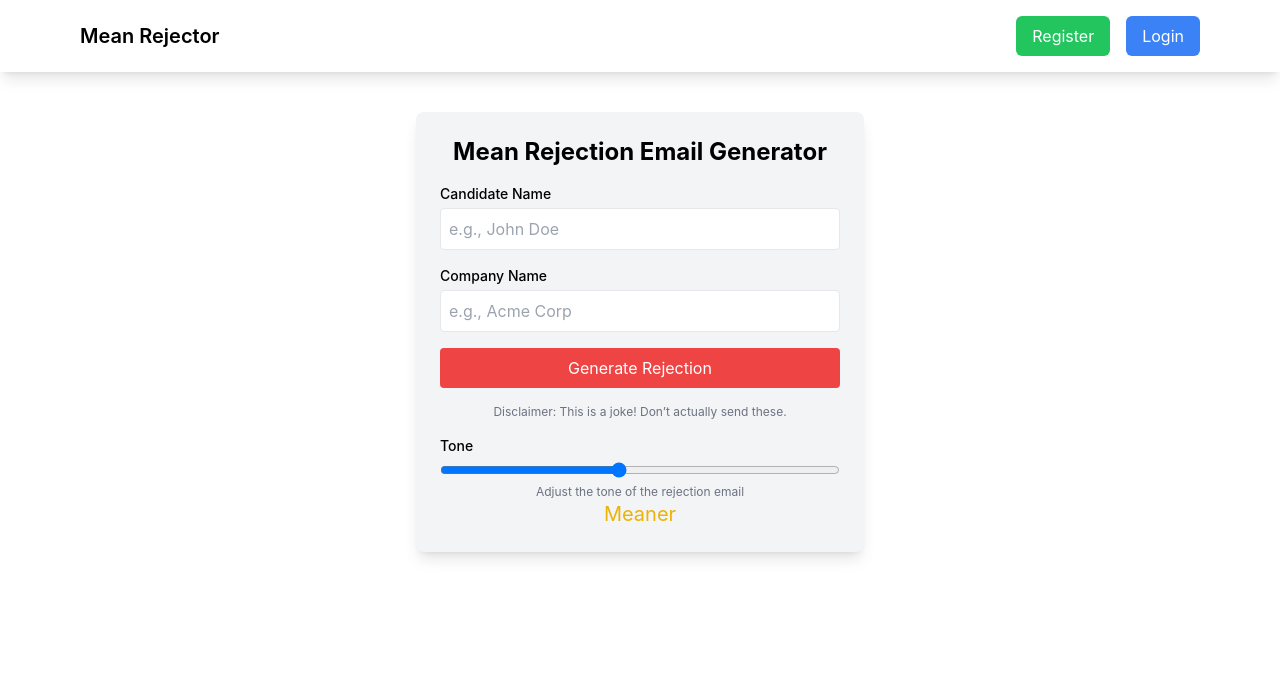
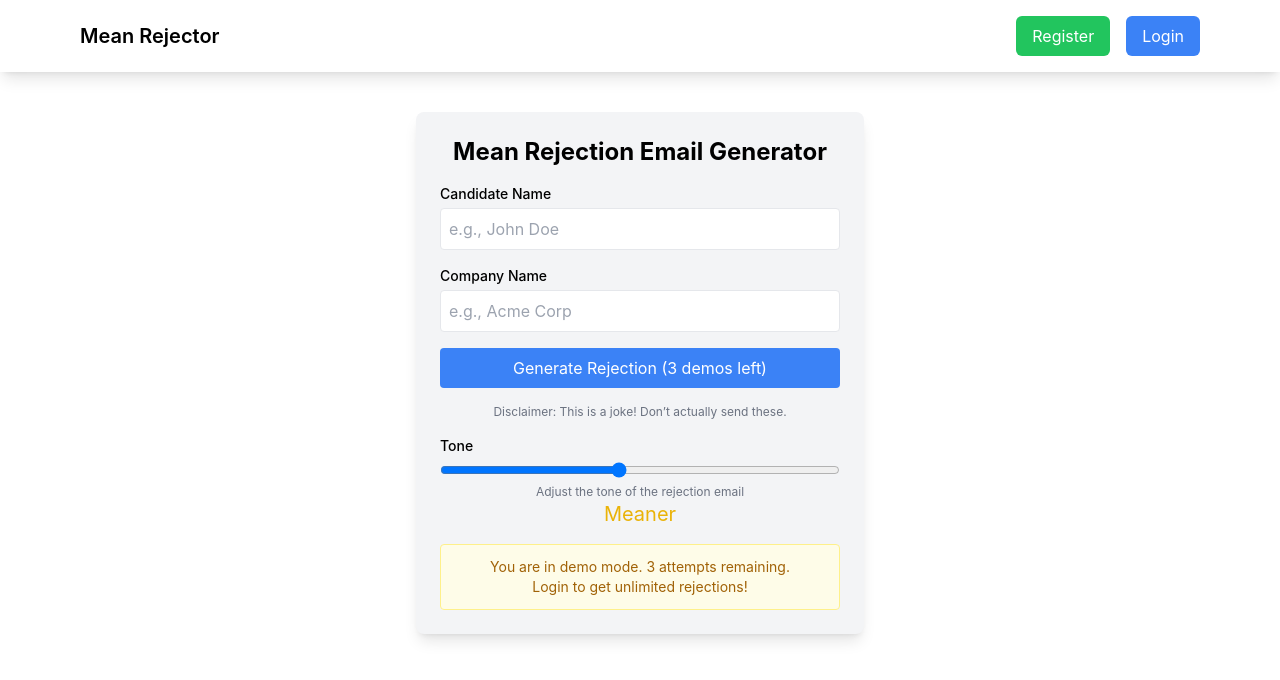
Before and after one commit to dipanc1/mean-rejection-email-generator, a React (Create React App) app in the folder mean-rejection-email-generator/: page / in a window 1280 px wide. Shown: the top 680 px of the page. Built offline with nearby package versions, Linux system fonts and the light colour scheme.

Commit message:
feat: implement authentication context and integrate demo mode handling in RejectionForm component

```diff
--- a/mean-rejection-email-generator/src/App.jsx
+++ b/mean-rejection-email-generator/src/App.jsx
@@ -1,11 +1,12 @@
 import { RejectionForm, Navbar } from "./components";
+import { AuthProvider } from "./context/AuthContext";
 
 function App() {
   return (
-    <>
+    <AuthProvider>
       <Navbar />
       <RejectionForm />
-    </>
+    </AuthProvider>
   );
 }
 
--- a/mean-rejection-email-generator/src/components/Navbar/Navbar.container.jsx
+++ b/mean-rejection-email-generator/src/components/Navbar/Navbar.container.jsx
@@ -1,12 +1,12 @@
 import { useEffect, useState } from 'react';
+import { useAuth } from '../../context/AuthContext';
 import Navbar from './Navbar';
 import Auth from '../Auth';
 
 const NavbarContainer = () => {
-    const [isLoggedIn, setIsLoggedIn] = useState(false);
     const [showAuth, setShowAuth] = useState(false);
     const [authMode, setAuthMode] = useState('login');
-    const [user, setUser] = useState(null);
+    const { isLoggedIn, setIsLoggedIn, user, setUser } = useAuth();
 
     const handleLogin = () => {
         if (isLoggedIn) {
@@ -24,8 +24,11 @@ const NavbarContainer = () => {
 
     const handleLogout = () => {
         setIsLoggedIn(false);
+        setUser(null);
         localStorage.removeItem('token');
         localStorage.removeItem('user');
+        localStorage.setItem('demoCount', '0');
+        setAuthMode('login');
     }
 
     useEffect(() => {
--- a/mean-rejection-email-generator/src/components/Navbar/Navbar.jsx
+++ b/mean-rejection-email-generator/src/components/Navbar/Navbar.jsx
@@ -1,4 +1,4 @@
-const Navbar = ({ isLoggedIn, handleLogin, handleRegister, user }) => {
+const Navbar = ({ isLoggedIn, handleLogin, handleRegister, user, handleLogout }) => {
     return (
         <nav className="bg-white shadow-lg">
             <div className="max-w-6xl mx-auto px-4">
@@ -26,7 +26,7 @@ const Navbar = ({ isLoggedIn, handleLogin, handleRegister, user }) => {
                         <div className="space-x-4">
                             <span className="text-gray-700">Hi, {user ? user.firstName : 'User'}</span>
                             <button
-                                onClick={handleLogin}
+                                onClick={handleLogout}
                                 className="bg-red-500 hover:bg-red-600 text-white px-4 py-2 rounded-md"
                             >
                                 Logout
--- a/mean-rejection-email-generator/src/components/RejectionForm/RejectionForm.container.jsx
+++ b/mean-rejection-email-generator/src/components/RejectionForm/RejectionForm.container.jsx
@@ -1,7 +1,8 @@
-import { useState } from "react";
+import { useState, useEffect } from "react";
 import RejectionForm from "./RejectionForm";
 import { searchCompanies } from "../../api";
 import ErrorPopup from "../ErrorPopup";
+import { useAuth } from '../../context/AuthContext';
 
 const RejectionFormContainer = () => {
     const [candidateName, setCandidateName] = useState('');
@@ -11,6 +12,15 @@ const RejectionFormContainer = () => {
 
     const [companies, setCompanies] = useState([]);
     const [error, setError] = useState('');
+    const [demoCount, setDemoCount] = useState(() => {
+        const count = localStorage.getItem('demoCount');
+        return count ? parseInt(count) : 0;
+    });
+    const [hasShownLoginPrompt, setHasShownLoginPrompt] = useState(false);
+
+    const { isLoggedIn } = useAuth();
+
+    const DEMO_LIMIT = 3;
 
     const meanTemplates = [
         "Dear CANDIDATE_NAME,\n\nWe got your application for COMPANY_NAME. It wasn’t good enough, so we’re picking other candidates.\n\nRegards,\nCOMPANY_NAME",
@@ -38,8 +48,14 @@ const RejectionFormContainer = () => {
 
         const token = localStorage.getItem('token');
         if (!token) {
-            setError('You must be logged in to generate a rejection email.');
-            return;
+            const currentCount = parseInt(localStorage.getItem('demoCount') || '0');
+            if (currentCount >= DEMO_LIMIT) {
+                setError(`You've used all ${DEMO_LIMIT} demo attempts. Please login to continue generating rejection emails.`);
+                return;
+            }
+            const newCount = currentCount + 1;
+            localStorage.setItem('demoCount', newCount.toString());
+            setDemoCount(newCount);
         }
 
         let templates;
@@ -58,6 +74,8 @@ const RejectionFormContainer = () => {
         setCandidateName('');
         setCompanyName('');
         setRejection(randomTemplate);
+        setHasShownLoginPrompt(false);
+        setError('');
     };
 
     const searchCompaniesApi = async (query) => {
@@ -69,9 +87,13 @@ const RejectionFormContainer = () => {
         try {
             setCompanyName(query);
             const token = localStorage.getItem('token');
+            if (!token && !hasShownLoginPrompt) {
+                setHasShownLoginPrompt(true);
+                setError('Please login to search companies');
+                return;
+            }
             if (!token) {
                 setCompanies([]);
-                setError('Please login to search companies');
                 return;
             }
             const data = await searchCompanies(query, token);
@@ -85,6 +107,14 @@ const RejectionFormContainer = () => {
         }
     }
 
+    useEffect(() => {
+        if (isLoggedIn) {
+            setDemoCount(0);
+            localStorage.setItem('demoCount', '0');
+            setCompanies([]);
+            setRejection('');
+        }
+    }, [isLoggedIn]);
 
     return (
         <>
@@ -100,6 +130,8 @@ const RejectionFormContainer = () => {
                 searchCompaniesApi={searchCompaniesApi}
                 companies={companies}
                 setCompanies={setCompanies}
+                demoCount={demoCount}
+                demoLimit={DEMO_LIMIT}
             />
             <ErrorPopup
                 message={error}
--- a/mean-rejection-email-generator/src/components/RejectionForm/RejectionForm.jsx
+++ b/mean-rejection-email-generator/src/components/RejectionForm/RejectionForm.jsx
@@ -9,8 +9,12 @@ const RejectionForm = ({
     setTone,
     searchCompaniesApi,
     companies,
-    setCompanies
+    setCompanies,
+    demoCount,
+    demoLimit
 }) => {
+    const isLoggedIn = localStorage.getItem('token');
+
     return (
         <div className="max-w-md mx-auto mt-10 p-6 bg-gray-100 rounded-lg shadow-lg">
             <h1 className="text-2xl font-bold mb-4 text-center">Mean Rejection Email Generator</h1>
@@ -50,13 +54,13 @@ const RejectionForm = ({
             </div>
             <button
                 onClick={generateRejection}
-                className="w-full bg-red-500 text-white p-2 rounded hover:bg-red-600"
+                className={`w-full ${isLoggedIn ? 'bg-red-500 hover:bg-red-600' : 'bg-blue-500 hover:bg-blue-600'} text-white p-2 rounded`}
             >
-                Generate Rejection
+                {isLoggedIn ? 'Generate Rejection' : `Generate Rejection (${demoLimit - demoCount} demos left)`}
             </button>
             {rejection && (
                 <div className="mt-4 p-4 bg-white border rounded">
-                    <p>{rejection}</p>
+                    <p className="whitespace-pre-line">{rejection}</p>
                 </div>
             )}
             <p className="mt-4 text-xs text-gray-500 text-center">
@@ -79,6 +83,15 @@ const RejectionForm = ({
                     (tone > 7 && <p className="text-red-500 text-xl text-center">Meanest</p>)
                 }
             </div>
+            {!isLoggedIn && (
+                <div className="mt-4 p-3 bg-yellow-50 border border-yellow-200 rounded text-sm">
+                    <p className="text-yellow-700 text-center">
+                        You are in demo mode. {demoLimit - demoCount} attempts remaining.
+                        <br />
+                        Login to get unlimited rejections!
+                    </p>
+                </div>
+            )}
         </div>
     );
 };
--- /dev/null
+++ b/mean-rejection-email-generator/src/context/AuthContext.jsx
@@ -0,0 +1,33 @@
+import { createContext, useContext, useState, useEffect } from 'react';
+
+const AuthContext = createContext(null);
+
+export const AuthProvider = ({ children }) => {
+    const [isLoggedIn, setIsLoggedIn] = useState(false);
+    const [user, setUser] = useState(null);
+
+    useEffect(() => {
+        const token = localStorage.getItem('token');
+        if (token) {
+            setIsLoggedIn(true);
+            const userData = localStorage.getItem('user');
+            if (userData) {
+                setUser(JSON.parse(userData));
+            }
+        }
+    }, []);
+
+    useEffect(() => {
+        if (!isLoggedIn) {
+            localStorage.setItem('demoCount', '0');
+        }
+    }, [isLoggedIn]);
+
+    return (
+        <AuthContext.Provider value={{ isLoggedIn, setIsLoggedIn, user, setUser }}>
+            {children}
+        </AuthContext.Provider>
+    );
+};
+
+export const useAuth = () => useContext(AuthContext);
```
